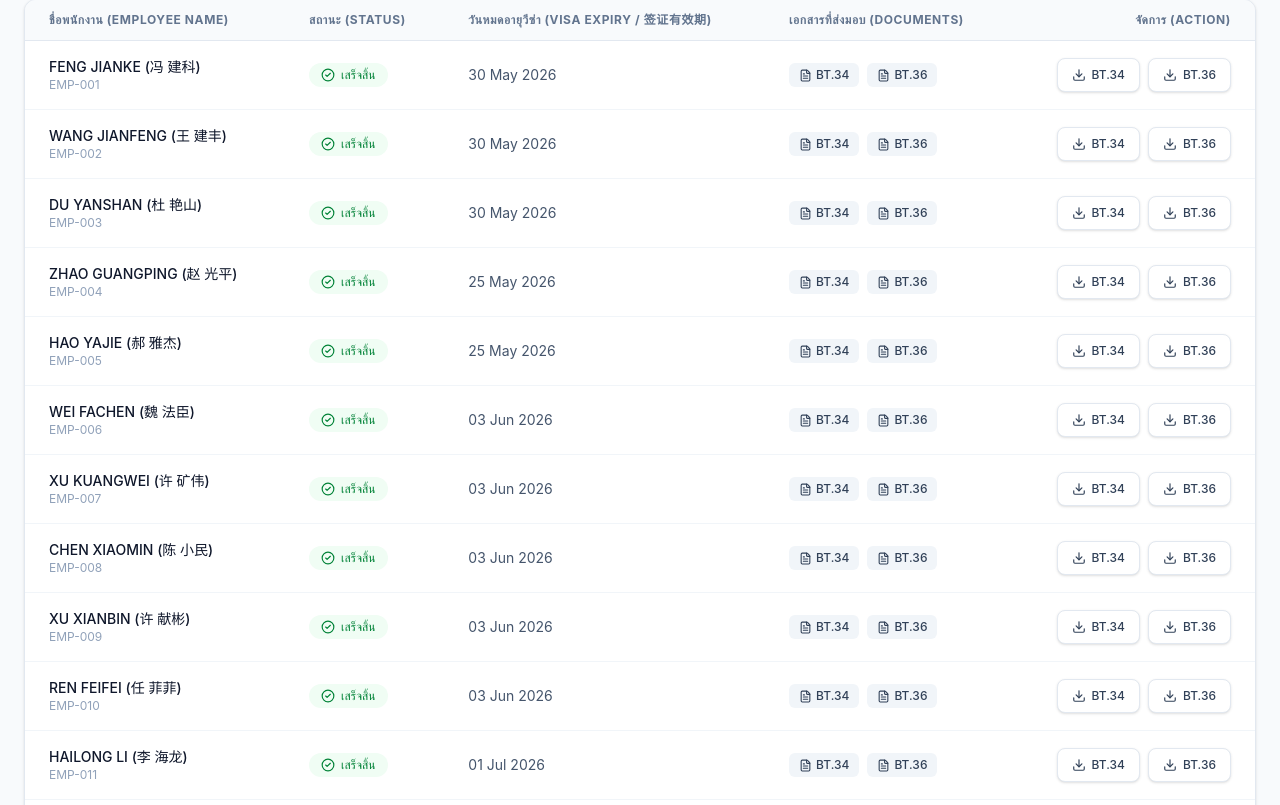
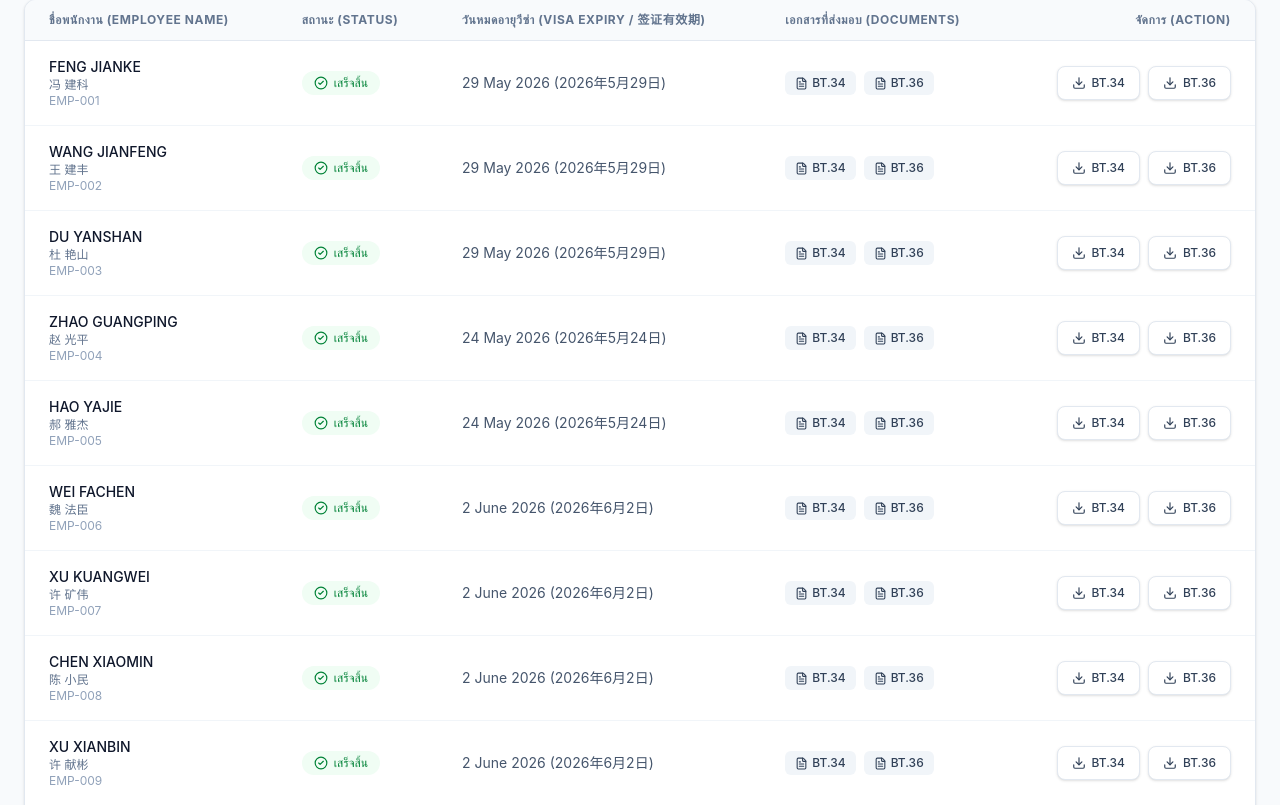
Before and after one commit to toey99/ruihe, a React (Vite) app: page / in a window 1280 px wide. Shown: the part 315-1120 px from the top of the page. Built offline with nearby package versions, Linux system fonts and the light colour scheme.

Commit message:
Refactor employee schema with bilingual fields and updated visa expiry dates

```diff
--- a/src/App.jsx
+++ b/src/App.jsx
@@ -22,31 +22,29 @@ const mockCompanyInfo = {
   taxId: "0205567013629",
 };
 
+const getDocs = (id) => [
+  { label: "BT.34", url: `/documents/${id}_BT34.pdf` },
+  { label: "BT.36", url: `/documents/${id}_BT36.pdf` },
+];
+
 const employees = [
-  { id: "EMP-001", name: "FENG JIANKE (冯 建科)", expiry: "30 May 2026" },
-  { id: "EMP-002", name: "WANG JIANFENG (王 建丰)", expiry: "30 May 2026" },
-  { id: "EMP-003", name: "DU YANSHAN (杜 艳山)", expiry: "30 May 2026" },
-  { id: "EMP-004", name: "ZHAO GUANGPING (赵 光平)", expiry: "25 May 2026" },
-  { id: "EMP-005", name: "HAO YAJIE (郝 雅杰)", expiry: "25 May 2026" },
-  { id: "EMP-006", name: "WEI FACHEN (魏 法臣)", expiry: "03 Jun 2026" },
-  { id: "EMP-007", name: "XU KUANGWEI (许 矿伟)", expiry: "03 Jun 2026" },
-  { id: "EMP-008", name: "CHEN XIAOMIN (陈 小民)", expiry: "03 Jun 2026" },
-  { id: "EMP-009", name: "XU XIANBIN (许 献彬)", expiry: "03 Jun 2026" },
-  { id: "EMP-010", name: "REN FEIFEI (任 菲菲)", expiry: "03 Jun 2026" },
-  { id: "EMP-011", name: "HAILONG LI (李 海龙)", expiry: "01 Jul 2026" },
-  { id: "EMP-012", name: "XIANG WANG (王 响)", expiry: "01 Jul 2026" },
-  { id: "EMP-013", name: "FENG WANG (王 峰)", expiry: "01 Jul 2026" },
-  { id: "EMP-014", name: "LE LI (李 乐)", expiry: "01 Jul 2026" },
-  { id: "EMP-015", name: "JI ZHANG (张 记)", expiry: "01 Jul 2026" },
-  { id: "EMP-016", name: "YUANFU LIAO (廖 远福)", expiry: "01 Jul 2026" },
-].map((emp) => ({
-  ...emp,
-  status: "completed",
-  documents: [
-    { label: "BT.34", url: `/documents/${emp.id}_BT34.pdf` },
-    { label: "BT.36", url: `/documents/${emp.id}_BT36.pdf` },
-  ],
-}));
+  { id: "EMP-001", name: "FENG JIANKE", nameZh: "冯 建科", status: "completed", visaExpiry: "29 May 2026 (2026年5月29日)", documents: getDocs("EMP-001") },
+  { id: "EMP-002", name: "WANG JIANFENG", nameZh: "王 建丰", status: "completed", visaExpiry: "29 May 2026 (2026年5月29日)", documents: getDocs("EMP-002") },
+  { id: "EMP-003", name: "DU YANSHAN", nameZh: "杜 艳山", status: "completed", visaExpiry: "29 May 2026 (2026年5月29日)", documents: getDocs("EMP-003") },
+  { id: "EMP-004", name: "ZHAO GUANGPING", nameZh: "赵 光平", status: "completed", visaExpiry: "24 May 2026 (2026年5月24日)", documents: getDocs("EMP-004") },
+  { id: "EMP-005", name: "HAO YAJIE", nameZh: "郝 雅杰", status: "completed", visaExpiry: "24 May 2026 (2026年5月24日)", documents: getDocs("EMP-005") },
+  { id: "EMP-006", name: "WEI FACHEN", nameZh: "魏 法臣", status: "completed", visaExpiry: "2 June 2026 (2026年6月2日)", documents: getDocs("EMP-006") },
+  { id: "EMP-007", name: "XU KUANGWEI", nameZh: "许 矿伟", status: "completed", visaExpiry: "2 June 2026 (2026年6月2日)", documents: getDocs("EMP-007") },
+  { id: "EMP-008", name: "CHEN XIAOMIN", nameZh: "陈 小民", status: "completed", visaExpiry: "2 June 2026 (2026年6月2日)", documents: getDocs("EMP-008") },
+  { id: "EMP-009", name: "XU XIANBIN", nameZh: "许 献彬", status: "completed", visaExpiry: "2 June 2026 (2026年6月2日)", documents: getDocs("EMP-009") },
+  { id: "EMP-010", name: "REN FEIFEI", nameZh: "任 菲菲", status: "completed", visaExpiry: "2 June 2026 (2026年6月2日)", documents: getDocs("EMP-010") },
+  { id: "EMP-011", name: "HAILONG LI", nameZh: "李 海龙", status: "completed", visaExpiry: "30 June 2026 (2026年6月30日)", documents: getDocs("EMP-011") },
+  { id: "EMP-012", name: "XIANG WANG", nameZh: "王 响", status: "completed", visaExpiry: "30 June 2026 (2026年6月30日)", documents: getDocs("EMP-012") },
+  { id: "EMP-013", name: "FENG WANG", nameZh: "王 峰", status: "completed", visaExpiry: "30 June 2026 (2026年6月30日)", documents: getDocs("EMP-013") },
+  { id: "EMP-014", name: "LE LI", nameZh: "李 乐", status: "completed", visaExpiry: "30 June 2026 (2026年6月30日)", documents: getDocs("EMP-014") },
+  { id: "EMP-015", name: "JI ZHANG", nameZh: "张 记", status: "completed", visaExpiry: "30 June 2026 (2026年6月30日)", documents: getDocs("EMP-015") },
+  { id: "EMP-016", name: "YUANFU LIAO", nameZh: "廖 远福", status: "completed", visaExpiry: "30 June 2026 (2026年6月30日)", documents: getDocs("EMP-016") },
+];
 
 const totalEmployees = employees.length;
 const completedCount = employees.filter((e) => e.status === "completed").length;
@@ -96,7 +94,7 @@ export default function App() {
       const zip = new JSZip();
 
       for (const emp of employees) {
-        const folder = zip.folder(`${emp.id}_${emp.name.split(" (")[0].replace(/ /g, "_")}`);
+        const folder = zip.folder(`${emp.id}_${emp.name.replace(/ /g, "_")}`);
         for (const doc of emp.documents) {
           const res = await fetch(doc.url);
           if (!res.ok) throw new Error(`Failed to fetch ${doc.url}`);
@@ -230,6 +228,7 @@ export default function App() {
                         <div className="font-medium text-slate-900">
                           {emp.name}
                         </div>
+                        <div className="text-xs text-slate-500">{emp.nameZh}</div>
                         <div className="text-xs text-slate-400">{emp.id}</div>
                       </td>
 
@@ -243,7 +242,7 @@ export default function App() {
 
                       {/* Visa Expiry */}
                       <td className="whitespace-nowrap px-6 py-4 text-slate-600">
-                        {emp.expiry}
+                        {emp.visaExpiry}
                       </td>
 
                       {/* Documents */}
```
